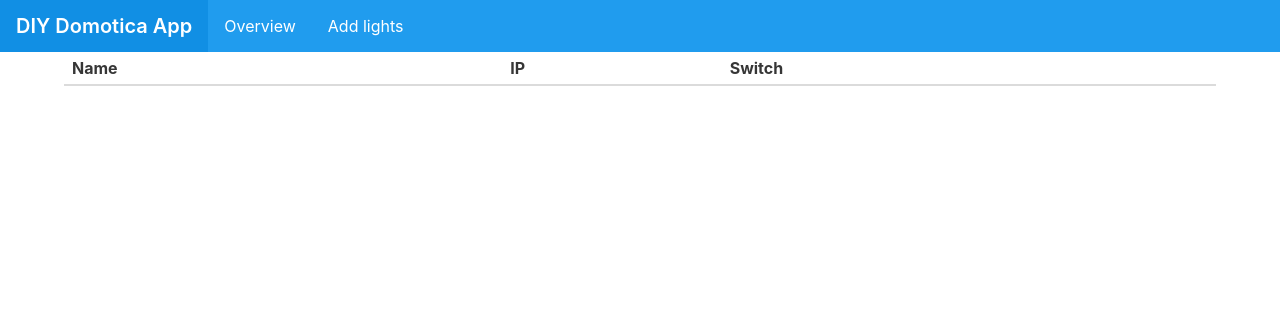
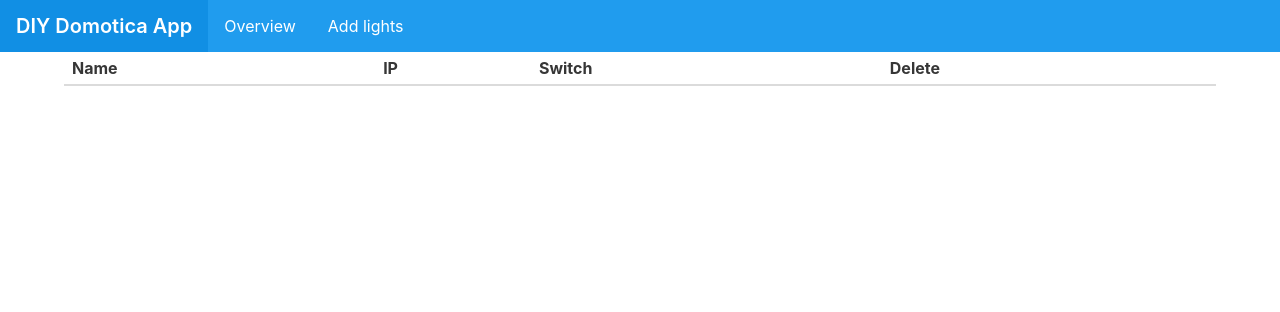
Before and after one commit to paulvdbles/capita-selecta-diy-app, a Django app: page / in a window 1280 px wide. Shown: the top 312 px of the page. Run offline with Django 3.2, Linux system fonts and the light colour scheme; data that the repository does not hold is empty; some libraries are stand-ins or nearby versions.

Commit message:
Lampen kunnen verwijderd worden. Home knop gefixt.

```diff
--- a/capitaselectadiy/urls.py
+++ b/capitaselectadiy/urls.py
@@ -21,8 +21,8 @@ from . import views
 urlpatterns = [
     url(r'^$', views.home, name='home'),
     path('add_light/', views.addlight, name='add_light'),
-    path('ajax/switch_light_on/', views.switch_light_on, name='switch_light_on'),
     url(r'^ajax/switch_light_on/$', views.switch_light_on, name='switch_light_on'),
     url(r'^ajax/switch_light_off/$', views.switch_light_off, name='switch_light_off'),
+    path('ajax/delete_light/', views.delete_light, name='delete_light'),
     path('admin/', admin.site.urls),
 ]
--- a/capitaselectadiy/views.py
+++ b/capitaselectadiy/views.py
@@ -66,3 +66,16 @@ def switch_light_off(request):
     Light.objects.filter(pk=ip).update(state=False)
 
     return JsonResponse({'success': 'Light turned off'})
+
+
+@csrf_exempt
+def delete_light(request):
+    # get the ip from the request and set a PUT request to the ip
+    ip = request.POST.get('light_ip', None)
+    print(ip)
+
+    # delete light from the database
+    from capitaselectadiy.models import Light
+    Light.objects.filter(pk=ip).delete()
+
+    return JsonResponse({'success': 'Light is deleted'})
--- a/static/js/switch.js
+++ b/static/js/switch.js
@@ -1,21 +1,26 @@
 document.addEventListener('DOMContentLoaded', function () {
 
     var switches = document.getElementsByClassName('switch');
+    var deleteButtons = document.getElementsByClassName('delete');
 
     for (var i = 0; i < switches.length; i++) {
         switches[i].addEventListener('click', switchClicked);
     }
 
+    for (var i = 0; i < deleteButtons.length; i++) {
+        deleteButtons[i].addEventListener('click', deleteButtonClicked);
+    }
+
     function switchClicked() {
-        var attr = $(this).attr('checked');
+        var state = $(this).attr('checked');
 
-        if (typeof attr !== typeof undefined && attr !== false) {
+        if (typeof state !== typeof undefined && state !== false) {
             $(this).removeAttr('checked');
             turnLightOff(this);
         }
         else {
             $(this).attr('checked', 'checked');
-            turnLightOn(this)
+            turnLightOn(this);
         }
     }
 
@@ -30,11 +35,11 @@ document.addEventListener('DOMContentLoaded', function () {
         });
 
         posting.done(function () {
-            console.log("Light turned on!")
+            console.log("Light turned on!");
         });
 
         posting.fail(function () {
-            console.log("Error: light didn't turned on!")
+            console.log("Error: light didn't turned on!");
         });
     }
 
@@ -49,11 +54,32 @@ document.addEventListener('DOMContentLoaded', function () {
         });
 
         posting.done(function () {
-            console.log("Light turned off!")
+            console.log("Light turned off!");
         });
 
         posting.fail(function () {
-            console.log("Error: light didn't turned off!")
+            console.log("Error: light didn't turned off!");
+        });
+    }
+
+    function deleteButtonClicked() {
+        var ip = $(this).attr('ip');
+
+        var posting = $.ajax({
+            method: "POST",
+            url: '/ajax/delete_light/',
+            data: {'light_ip': ip},
+            dataType: 'json'
+        });
+
+
+        posting.done(function () {
+            console.log("Light deleted!");
+            $(this).closest('.tr').remove();
+        });
+
+        posting.fail(function () {
+            console.log("Error: light wasn't deleted!");
         });
     }
 });
--- a/templates/home.html
+++ b/templates/home.html
@@ -14,18 +14,23 @@
             <th>Name</th>
             <th>IP</th>
             <th>Switch</th>
+            <th>Delete</th>
         </tr>
         </thead>
         <tbody>
             {% for key, values in lights.items %}
-            <tr>
+                <tr class="tr">
                     <td>{{ values.name }}</td>
                     <td>{{ values.ip }}</td>
                     <td>
                         <div class="field">
-                        <input id="{{ values.ip }}" type="checkbox" name="switch" class="switch" {% if values.state %}checked="checked"{% endif %}>
+                            <input id="{{ values.ip }}" type="checkbox" name="switch" class="switch"
+                                   {% if values.state %}checked="checked"{% endif %}>
                             <label for="{{ values.ip }}"></label>
                         </div>
+                    </td>
+                    <td>
+                        <a class="delete" ip="{{ values.ip }}"></a>
                     </td>
                 </tr>
             {% endfor %}
--- a/templates/navbar.html
+++ b/templates/navbar.html
@@ -1,6 +1,6 @@
 <nav class="navbar is-info">
   <div class="navbar-brand">
-    <a class="navbar-item" href="https://bulma.io">
+    <a class="navbar-item" href="/">
         <h5 class="title is-5" style="color:white;">DIY Domotica App</h5>
     </a>
     <div class="navbar-burger burger" data-target="navbarExampleTransparentExample">
```
Also changed, not shown: db.sqlite3. Lines whose indentation alone changed are shown as unchanged.
